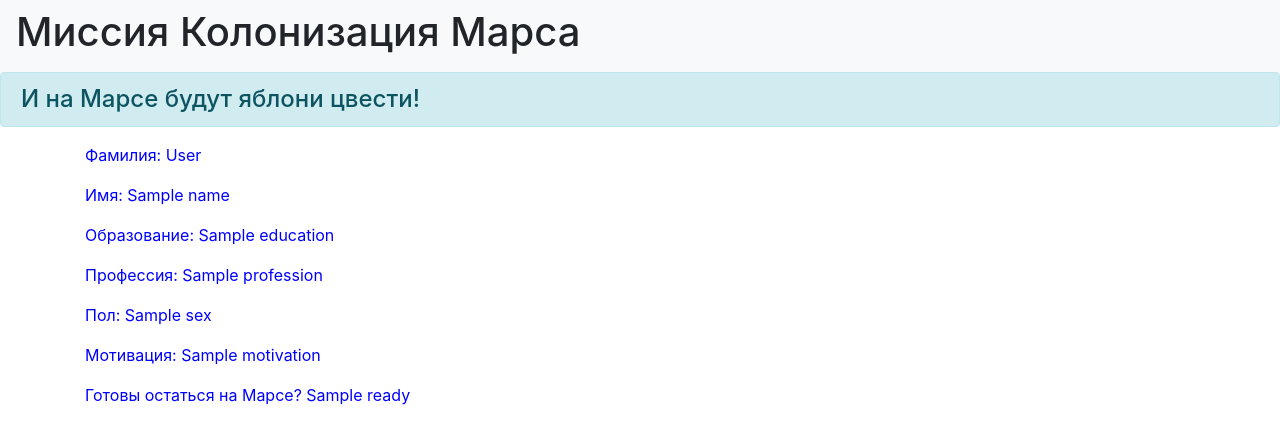
After one commit to FilKirill/pythonProject10, a Python web app: template flask/templates/auto_answer.html in a window 1280 px wide. The commit adds this page. Shown: the top 444 px of the page. Run offline with Jinja, Linux system fonts and the light colour scheme; the template is opened without the code that fills it: most values are stand-ins (such as "Sample title", 1, 10 or a date in 2020); some libraries are stand-ins or nearby versions.

Commit message:
задача 4

```diff
--- a/flask/static/css/style.css
+++ b/flask/static/css/style.css
@@ -8,10 +8,12 @@ form.login_form {
     padding: 10px;
 }
 
-h1{
-   text-align: center;
+h4 {
+color:purple;
+padding:20px;
 }
 
-h2{
-   text-align: center;
+p{
+color:blue;
+font_size:14pt;
 }
--- /dev/null
+++ b/flask/templates/auto_answer.html
@@ -0,0 +1,12 @@
+{% extends "base.html" %}
+
+{% block content %}
+<p>Фамилия: {{surname}}</p>
+<p>Имя: {{name}}</p>
+<p>Образование: {{education}}</p>
+<p>Профессия: {{profession}}</p>
+<p>Пол: {{sex}}</p>
+<p>Мотивация: {{motivation}}</p>
+<p>Готовы остаться на Марсе? {{ready}}</p>
+
+{% endblock %}
--- a/flask/templates/base.html
+++ b/flask/templates/base.html
@@ -1,20 +1,23 @@
 <!doctype html>
 <html lang="en">
 <head>
+    <title>{{ title }}</title>
     <meta charset="utf-8">
     <meta name="viewport" content="width=device-width, initial-scale=1, shrink-to-fit=no">
+
     <link rel="stylesheet"
           href="https://stackpath.bootstrapcdn.com/bootstrap/4.4.1/css/bootstrap.min.css"
           integrity="sha384-Vkoo8x4CGsO3+Hhxv8T/Q5PaXtkKtu6ug5TOeNV6gBiFeWPGFN9MuhOf23Q9Ifjh"
           crossorigin="anonymous">
+    <link rel="stylesheet" type="text/css" href="../static/css/style.css" />
     <title>{{title}}</title>
 </head>
 <body>
 <header>
     <nav class="navbar navbar-light bg-light">
-        <h1 class="text-muted">Миссия Колонизация Марса!</h1>
+        <h1 class="muted-text">Миссия Колонизация Марса</h1>
     </nav>
-    <h4 class="alert alert-primary" role="alert">И на Марсе будут яблони цвести!</h4>
+    <h4 class="alert alert-info">И на Марсе будут яблони цвести!</h4>
 </header>
 <!-- Begin page content -->
 <main role="main" class="container">
```
Also changed, not shown: flask/server.py (+9 -0 lines), flask/templates/proflist.html (added, +21 -0 lines).
